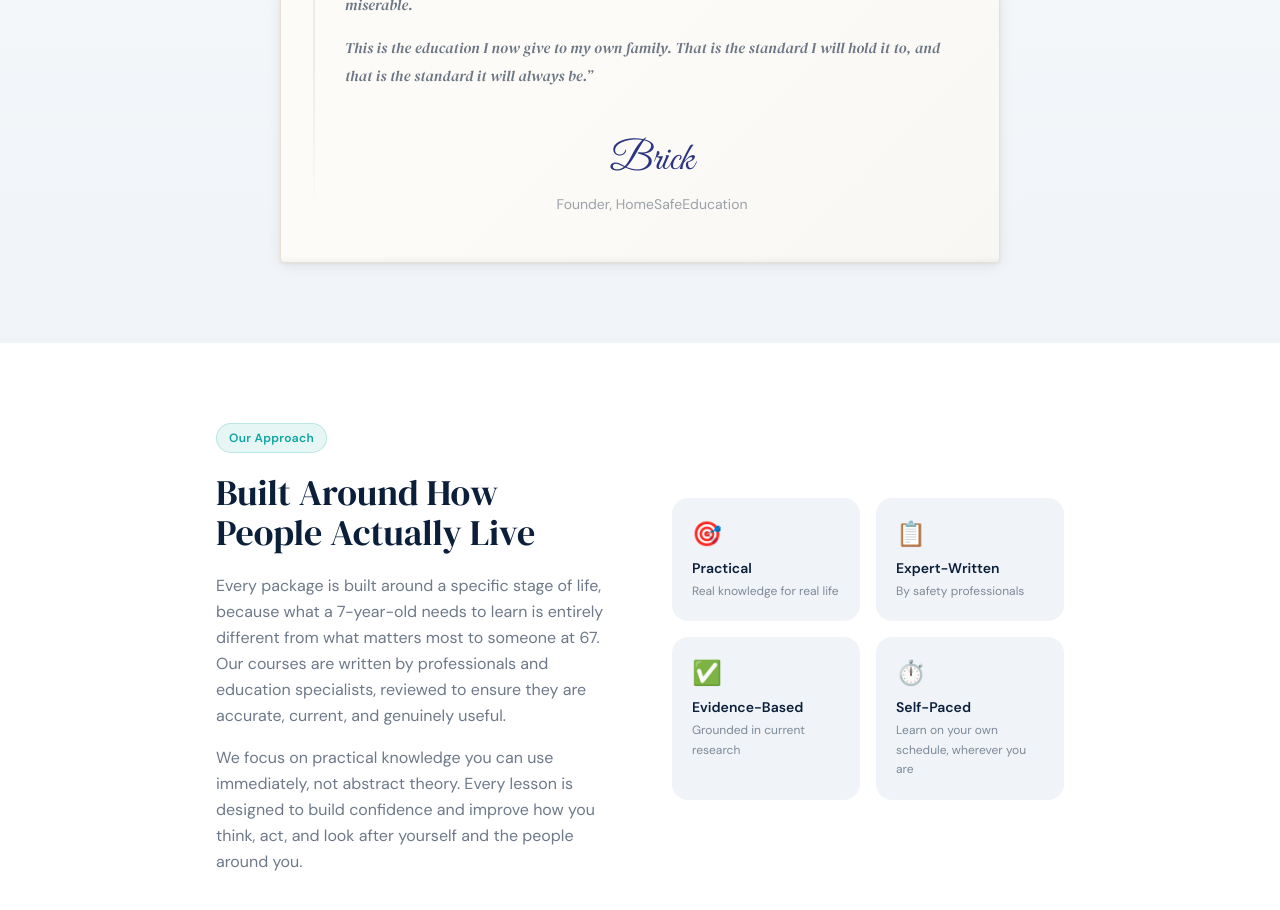
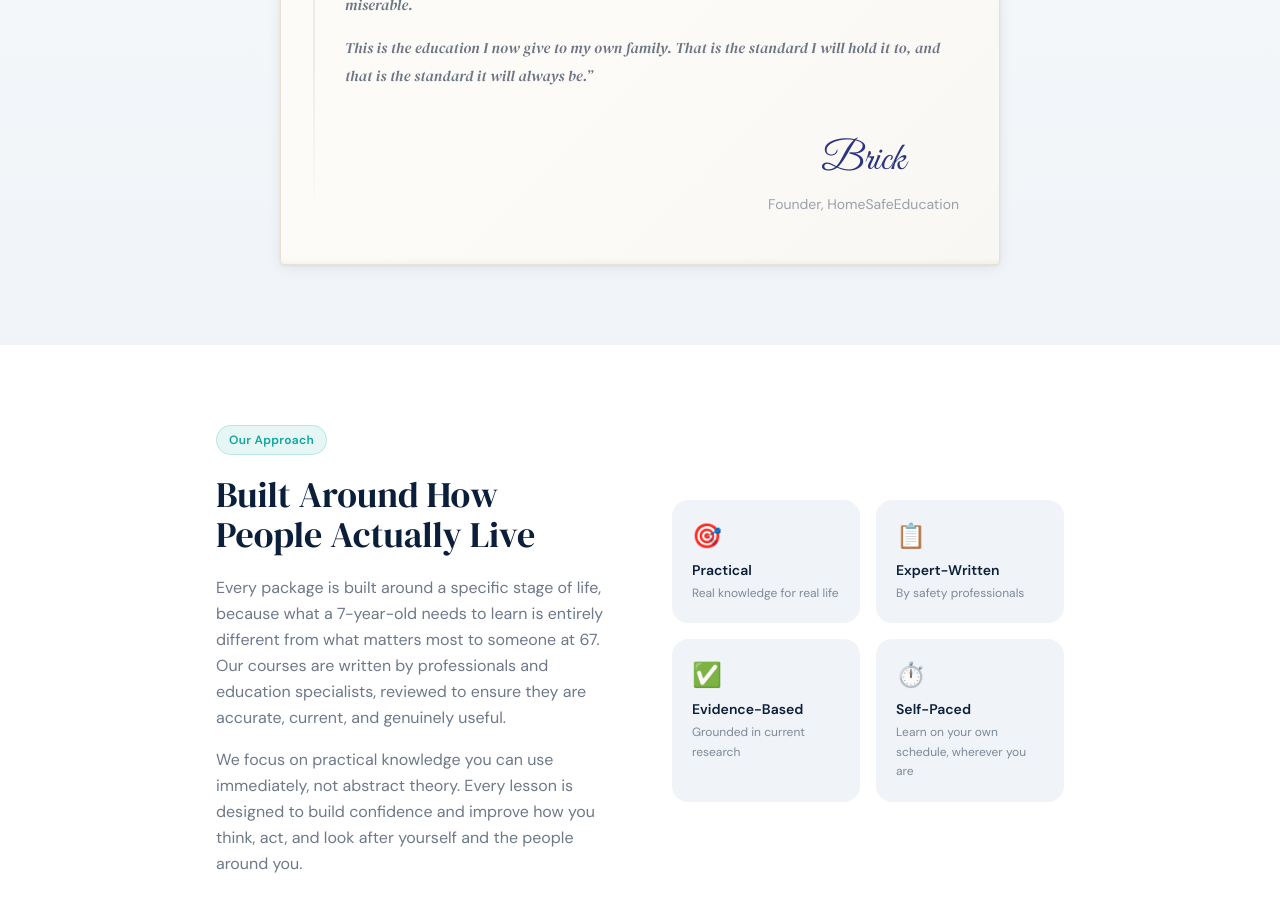
Before and after one commit to BrickBoxNAFO/besafe-app, a Next.js app: page /about in a window 1280 px wide. Shown: the part 1440-2350 px from the top of the page. Built offline with nearby package versions, Linux system fonts and the light colour scheme; no server answers.

Commit message:
Keep signature block right-aligned but center Brick over subtitle
Co-Authored-By: Claude Opus 4.6 <noreply@anthropic.com>

```diff
--- a/app/about/page.jsx
+++ b/app/about/page.jsx
@@ -44,9 +44,11 @@ export default function AboutPage() {
                 <p>Every course is written to empower. Every lesson ends with something you can actually use. Every quiz reinforces what you have learned. And every song for the packages that include them is written and produced in-house because I believe learning should be memorable, not miserable.</p>
                 <p>This is the education I now give to my own family. That is the standard I will hold it to, and that is the standard it will always be.&rdquo;</p>
               </div>
-              <div className="mt-10 text-center">
-                <span style={{fontFamily:"'Great Vibes', cursive", fontSize:'2.5rem', color:'#2B3480'}}>Brick</span>
-                <p className="text-navy/40 text-sm mt-1" style={{fontStyle:'normal'}}>Founder, HomeSafeEducation</p>
+              <div className="mt-10 text-right">
+                <div className="inline-block text-center">
+                  <span style={{fontFamily:"'Great Vibes', cursive", fontSize:'2.5rem', color:'#2B3480'}}>Brick</span>
+                  <p className="text-navy/40 text-sm mt-1" style={{fontStyle:'normal'}}>Founder, HomeSafeEducation</p>
+                </div>
               </div>
             </div>
           </div>
```
